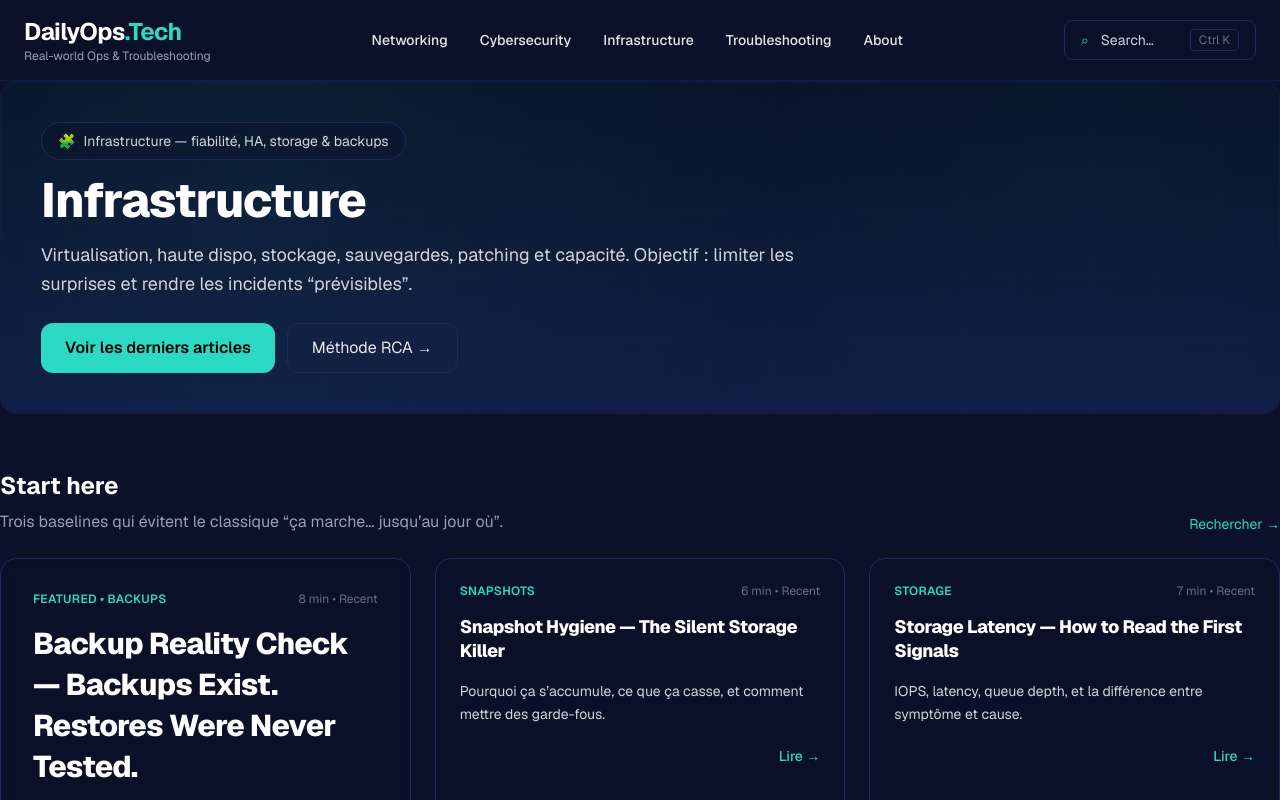
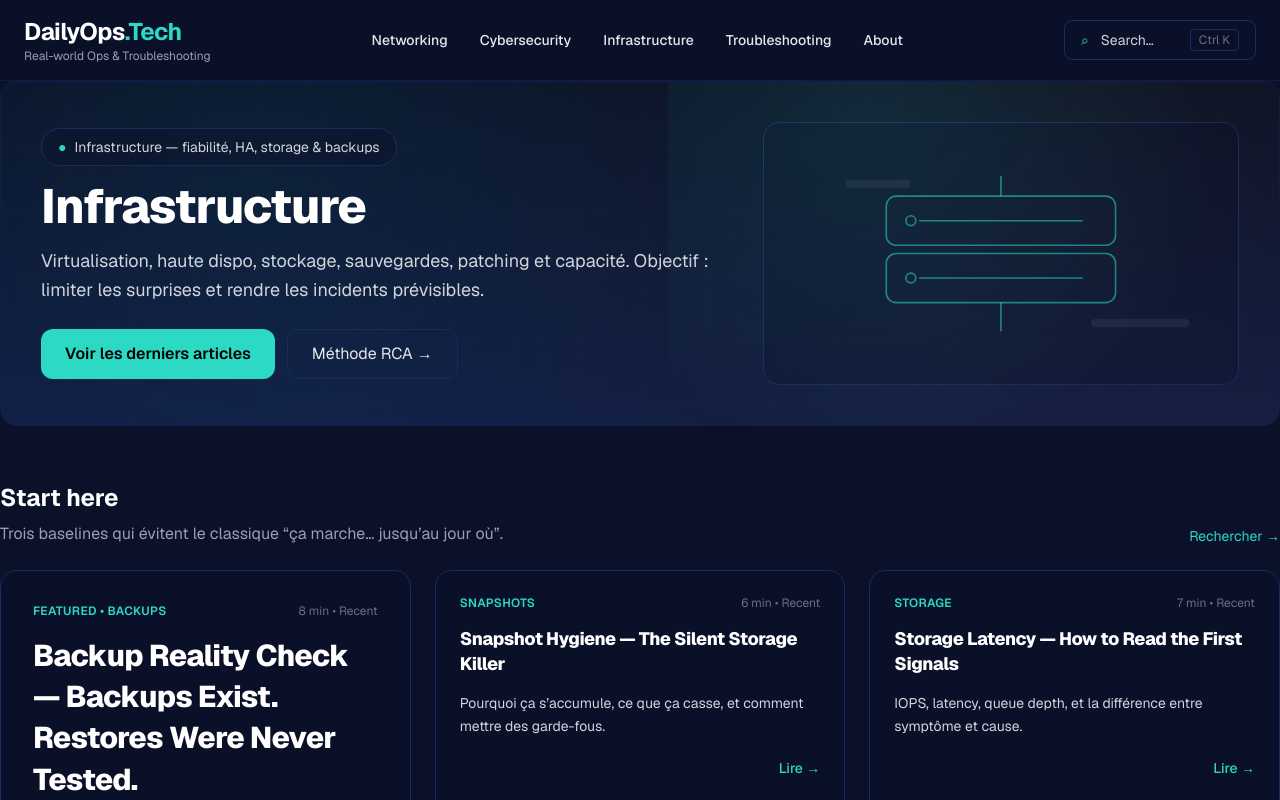
Before and after one commit to lepfsi/DailyOps, a Next.js app in the folder dailyops/: page /infrastructure in a window 1280 px wide. Shown: the top 800 px of the page. Built offline with nearby package versions, Linux system fonts and the light colour scheme.

Commit message:
Use SectionHero for all section pages

```diff
--- a/dailyops/src/app/infrastructure/page.tsx
+++ b/dailyops/src/app/infrastructure/page.tsx
@@ -1,3 +1,4 @@
+import SectionHero from "@/components/SectionHero";
 import Link from "next/link";
 import ArticleCard from "@/components/ArticleCard";
 
@@ -22,46 +23,16 @@
   return (
     <div className="space-y-14">
       {/* HERO */}
-      <section className="relative overflow-hidden rounded-2xl border border-[#111C44] bg-gradient-to-b from-[#0A1128] to-[#111C44] p-10">
-        <div className="pointer-events-none absolute inset-0 opacity-35">
-          <div className="absolute inset-0 bg-[radial-gradient(circle_at_20%_20%,rgba(43,217,197,0.20),transparent_50%)]" />
-          <div className="absolute inset-0 bg-[radial-gradient(circle_at_85%_35%,rgba(43,217,197,0.10),transparent_60%)]" />
-          <div className="absolute inset-0 bg-[linear-gradient(to_right,rgba(255,255,255,0.03)_1px,transparent_1px),linear-gradient(to_bottom,rgba(255,255,255,0.03)_1px,transparent_1px)] bg-[size:64px_64px]" />
-        </div>
-
-        <div className="relative max-w-3xl space-y-4">
-          <p className="inline-flex items-center gap-2 rounded-full border border-[#1b2a60] bg-[#0A1128]/40 px-4 py-2 text-sm text-gray-300">
-            <span className="text-[#2BD9C5]">🧩</span>
-            Infrastructure — fiabilité, HA, storage & backups
-          </p>
-
-          <h1 className="text-4xl md:text-5xl font-extrabold tracking-tight text-white">
-            Infrastructure
-          </h1>
-
-          <p className="text-gray-300 text-lg leading-relaxed">
-            Virtualisation, haute dispo, stockage, sauvegardes, patching et capacité.
-            Objectif : limiter les surprises et rendre les incidents “prévisibles”.
-          </p>
-
-          <div className="flex flex-col sm:flex-row gap-3 pt-2">
-            <Link
-              href="#latest"
-              className="inline-flex items-center justify-center px-6 py-3 rounded-xl bg-[#2BD9C5] text-black font-semibold hover:opacity-90 transition"
-            >
-              Voir les derniers articles
-            </Link>
-
-            <Link
-              href="/troubleshooting"
-              className="inline-flex items-center justify-center px-6 py-3 rounded-xl border border-[#1b2a60] text-gray-200 hover:border-[#2BD9C5]/70 hover:text-white transition"
-            >
-              Méthode RCA →
-            </Link>
-          </div>
-        </div>
-      </section>
-
+      <SectionHero
+        variant="infrastructure"
+        eyebrow="Infrastructure — fiabilité, HA, storage & backups"
+        title="Infrastructure"
+        subtitle="Virtualisation, haute dispo, stockage, sauvegardes, patching et capacité. Objectif : limiter les surprises et rendre les incidents prévisibles."
+        primaryCtaText="Voir les derniers articles"
+        primaryCtaHref="#latest"
+        secondaryCtaText="Méthode RCA"
+        secondaryCtaHref="/troubleshooting"
+      />
       {/* START HERE */}
       <section className="space-y-6">
         <div className="flex items-end justify-between gap-6">
--- a/dailyops/src/app/troubleshooting/page.tsx
+++ b/dailyops/src/app/troubleshooting/page.tsx
@@ -1,3 +1,4 @@
+import SectionHero from "@/components/SectionHero";
 import Link from "next/link";
 import ArticleCard from "@/components/ArticleCard";
 
@@ -22,45 +23,16 @@
   return (
     <div className="space-y-14">
       {/* HERO */}
-      <section className="relative overflow-hidden rounded-2xl border border-[#111C44] bg-gradient-to-b from-[#0A1128] to-[#111C44] p-10">
-        <div className="pointer-events-none absolute inset-0 opacity-35">
-          <div className="absolute inset-0 bg-[radial-gradient(circle_at_20%_20%,rgba(43,217,197,0.20),transparent_50%)]" />
-          <div className="absolute inset-0 bg-[radial-gradient(circle_at_85%_35%,rgba(43,217,197,0.10),transparent_60%)]" />
-          <div className="absolute inset-0 bg-[linear-gradient(to_right,rgba(255,255,255,0.03)_1px,transparent_1px),linear-gradient(to_bottom,rgba(255,255,255,0.03)_1px,transparent_1px)] bg-[size:64px_64px]" />
-        </div>
-
-        <div className="relative max-w-3xl space-y-4">
-          <p className="inline-flex items-center gap-2 rounded-full border border-[#1b2a60] bg-[#0A1128]/40 px-4 py-2 text-sm text-gray-300">
-            <span className="text-[#2BD9C5]">🧠</span>
-            Troubleshooting — incidents réels & RCA
-          </p>
-
-          <h1 className="text-4xl md:text-5xl font-extrabold tracking-tight text-white">
-            Troubleshooting
-          </h1>
-
-          <p className="text-gray-300 text-lg leading-relaxed">
-            Format DailyOps : Contexte → Symptôme → Analyse → Root Cause → Fix → Leçon.
-            Ici, on documente ce qui casse vraiment en production.
-          </p>
-
-          <div className="flex flex-col sm:flex-row gap-3 pt-2">
-            <Link
-              href="#latest"
-              className="inline-flex items-center justify-center px-6 py-3 rounded-xl bg-[#2BD9C5] text-black font-semibold hover:opacity-90 transition"
-            >
-              Voir les derniers incidents
-            </Link>
-
-            <Link
-              href="/about"
-              className="inline-flex items-center justify-center px-6 py-3 rounded-xl border border-[#1b2a60] text-gray-200 hover:border-[#2BD9C5]/70 hover:text-white transition"
-            >
-              Le format DailyOps →
-            </Link>
-          </div>
-        </div>
-      </section>
+      <SectionHero
+        variant="troubleshooting"
+        eyebrow="Troubleshooting — incidents réels & RCA"
+        title="Troubleshooting"
+        subtitle="Format DailyOps : Contexte → Symptôme → Analyse → Root Cause → Fix → Leçon. Ici, on documente ce qui casse vraiment en production."
+        primaryCtaText="Voir les derniers incidents"
+        primaryCtaHref="#latest"
+        secondaryCtaText="Le format DailyOps"
+        secondaryCtaHref="/about"
+      />
 
       {/* START HERE */}
       <section className="space-y-6">
```
